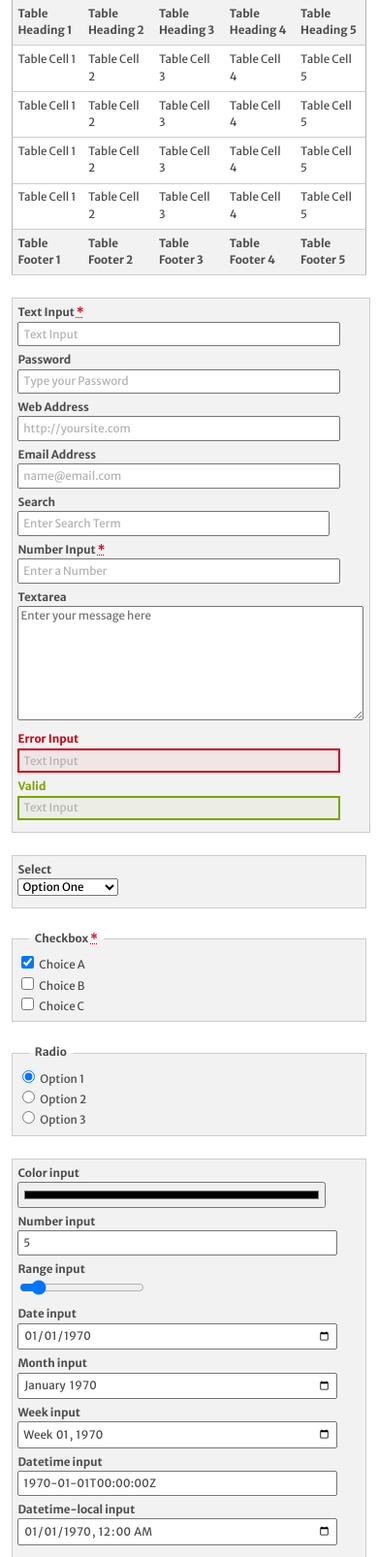
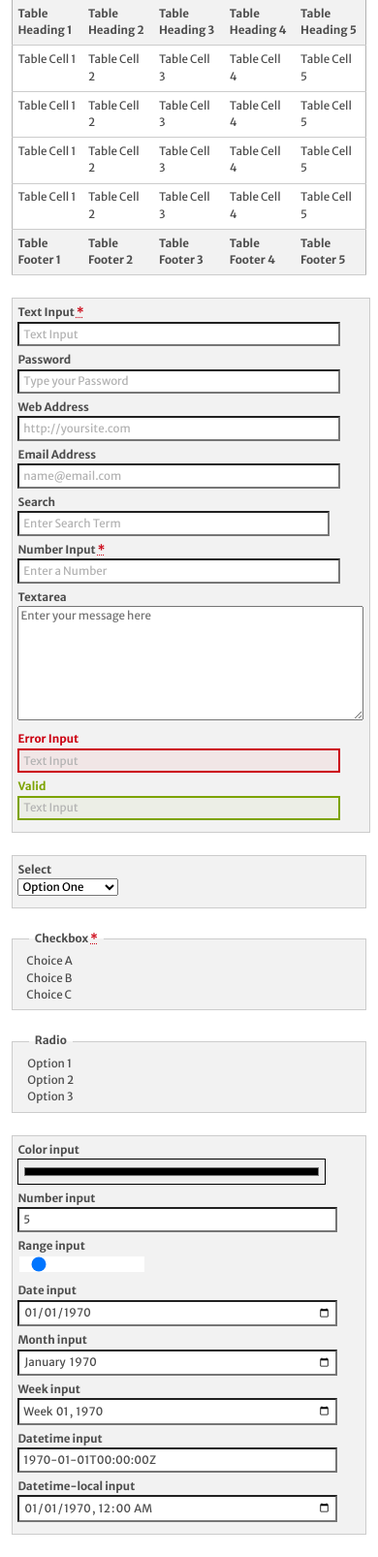
Before and after one commit to axoplasm/skeletor, a PHP site: page / in a window 390 px wide. Shown: the part 1479-3085 px from the top of the page at 97% size. Run offline with PHP 8.4, Linux system fonts and the light colour scheme.

Commit message:
reset inputs on iphone

```diff
--- a/css/screen.css
+++ b/css/screen.css
@@ -456,6 +456,12 @@ label {
 
 .field-container {
   margin-bottom: 0.5rem;
+}
+
+input {
+  -webkit-appearance: none;
+  -moz-appearance: none;
+  appearance: none;
 }
 
 input, textarea, select, option {
--- a/sass/_base.scss
+++ b/sass/_base.scss
@@ -210,6 +210,12 @@ label {
 .field-container {
     @include vspace(.5);
 }
+input {
+    // reset appearance on iphones
+    -webkit-appearance: none;
+    -moz-appearance: none;
+    appearance: none;
+}
 input, textarea, select, option {
     font-family: $default-font;
     font-size: 1rem;
```
